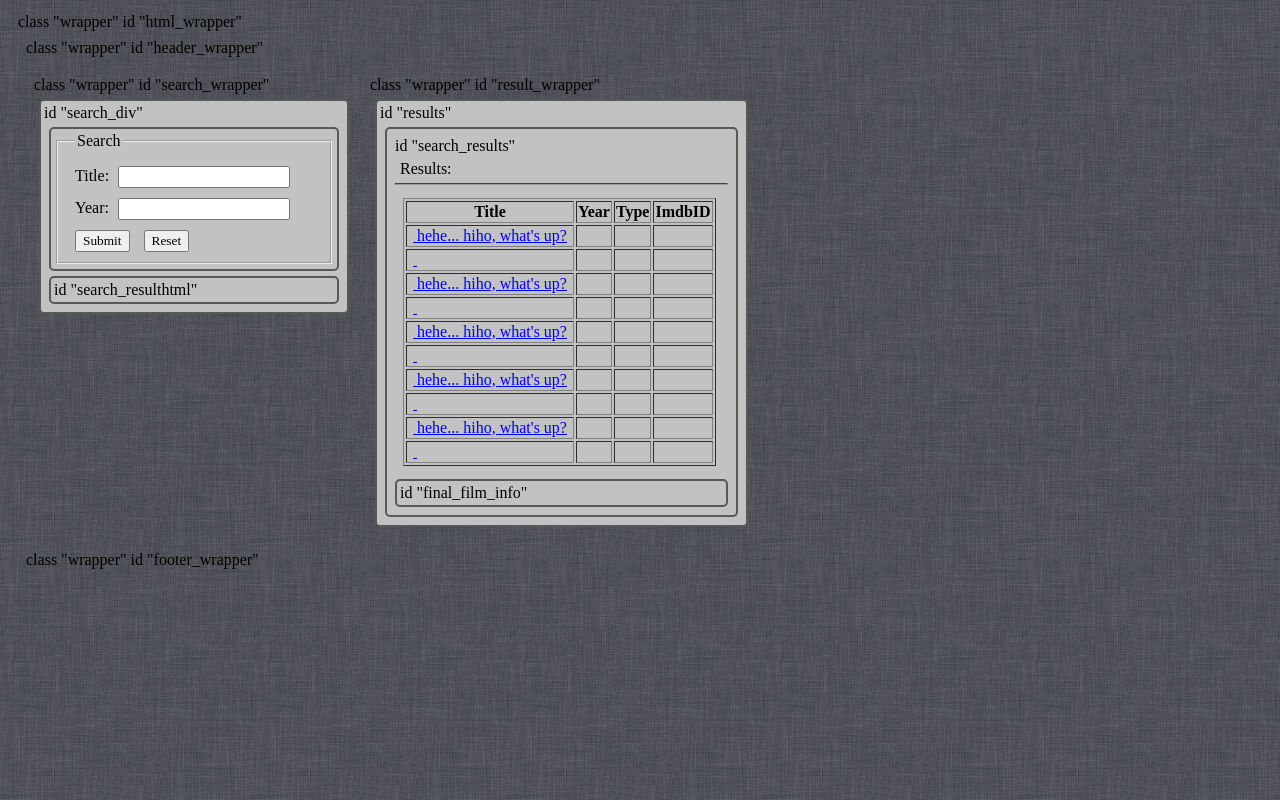
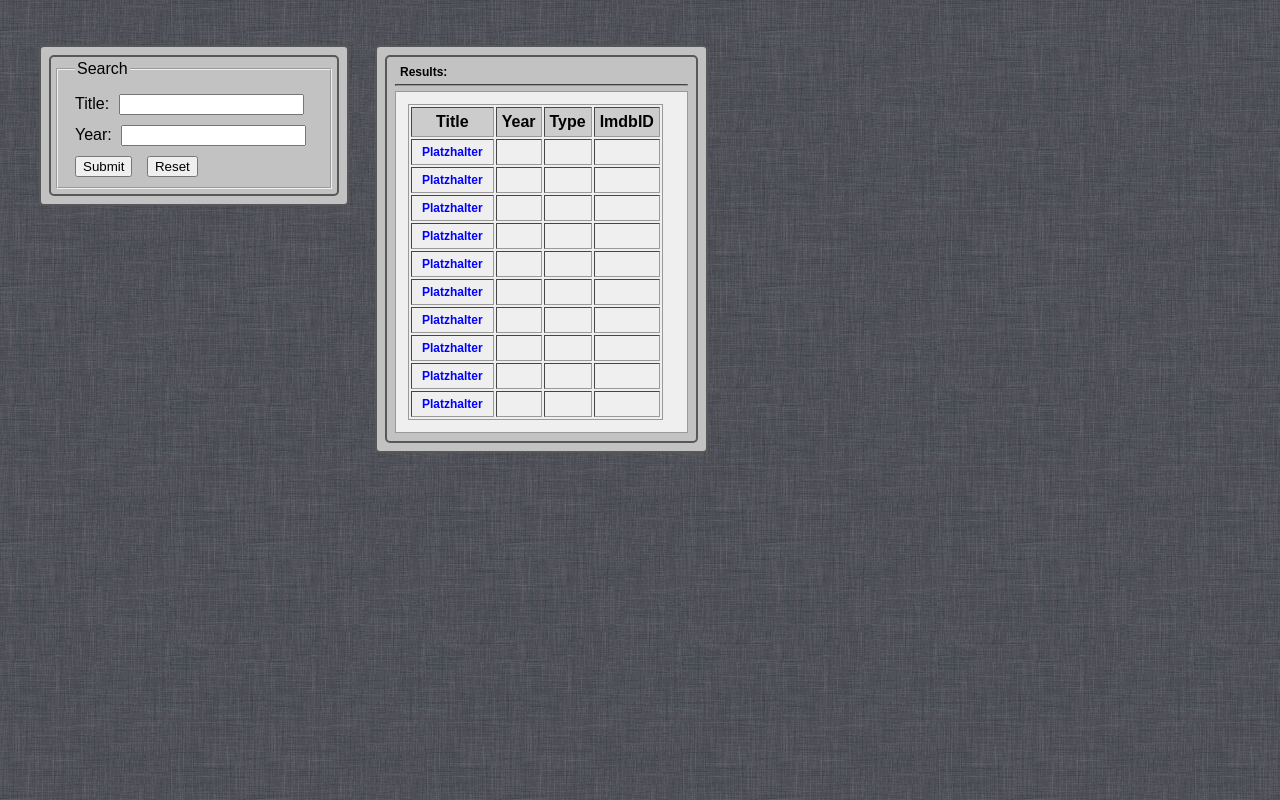
Before and after one commit to Sheypex/Movie-Searching, a plain HTML site: page Index.html in a window 1280 px wide. Drawn offline with Linux system fonts and the light colour scheme.

Commit message:
v1.0
The #1.

```diff
--- a/Index.html
+++ b/Index.html
@@ -8,11 +8,11 @@
 <script type="text/javascript" src="javascript.js"></script>
 <title>MFLS - My Film Lookup-Site</title>
 <body>
-<div class="wrapper" id="html_wrapper">class "wrapper" id "html_wrapper"
-  <div class="wrapper" id="header_wrapper">class "wrapper" id "header_wrapper"</div>
+<div class="wrapper" id="html_wrapper"><span class="removeInFinalVersion">class "wrapper" id "html_wrapper"</span>
+  <div class="wrapper" id="header_wrapper"><span class="removeInFinalVersion">class "wrapper" id "header_wrapper"</span></div>
   <div class="wrapper" id="body_wrapper">
-    <div class="wrapper" id="search_wrapper">class "wrapper" id "search_wrapper"
-      <div id="search_div">id "search_div"
+    <div class="wrapper" id="search_wrapper"><span class="removeInFinalVersion">class "wrapper" id "search_wrapper"</span>
+      <div id="search_div"><span class="removeInFinalVersion">id "search_div"</span>
         <div id="search_input"><!--id "search_input"<br />-->
           <form action="" method="post" name="search_form" class="form" id="search_form" title="search_form" onSubmit="" onClick="">
             <fieldset>
@@ -30,14 +30,14 @@
             </fieldset>
           </form>
         </div>
-        <div id="search_resulthtml_div">id "search_resulthtml"<br />
+        <div id="search_resulthtml_div" class="removeInFinalVersion2"><span class="removeInFinalVersion">id "search_resulthtml"<br /></span>
           <span id="search_resulthtml"></span></div>
       </div>
     </div>
-    <div class="wrapper" id="result_wrapper">class "wrapper" id "result_wrapper"
-      <div id="results">id "results"
+    <div class="wrapper" id="result_wrapper"><span class="removeInFinalVersion">class "wrapper" id "result_wrapper"</span>
+      <div id="results"><span class="removeInFinalVersion">id "results"</span>
         <div id="search_results">
-          <p>id "search_results"</p>
+          <span class="removeInFinalVersion"><p>id "search_results"</p></span>
           <p><a name="result_anker">Results:</a></p>
           <hr />
           <table>
@@ -115,17 +115,17 @@
                   </tbody>
                   <script>
 				    var view = {
-				      hi: "hehe"
+				      platzhalter: "Platzhalter"
 				    };
-				    var out = Mustache.render("{{hi}}... {{>hi}}, what's up?",view, {hi: "hiho"});
-				    $(".search_result_table tr:nth-child(2n + 1) td a").append(out);
+				    var out = Mustache.render("{{platzhalter}}",view, {});
+				    $(".search_result_table tr:nth-child(1n + 1) td a").html(out);
 				</script>
                 </table></td>
               <td><div id="detailed_film_info"><!--id "detailed_film_info"-->
                   <table>
                     <tr>
                       <td>
-                        <a id="detailed_film_info_poster_link" href=""> <img id="detailed_film_info_poster" src="background_tile.jpg" alt="Movie poster not found, sorry!" width="300" height="450" /></a>
+                        <a id="detailed_film_info_poster_link" href=""> <img id="detailed_film_info_poster" src="" alt="Movie poster not found, sorry!" width="300" height="450" /></a>
                       </td>
                       <td id="detailed_film_info_info-td" >
                         <p>"<span id="detailed_film_info_title"></span>" (<span id="detailed_film_info_year"></span>) | <span id="detailed_film_info_type"></span> <br />
@@ -150,12 +150,12 @@
               </td>
             </tr>
           </table>
-          <div id="final_film_info">id "final_film_info"</div>
+          <div id="final_film_info" class="removeInFinalVersion2"><span class="removeInFinalVersion">id "final_film_info"</span></div>
         </div>
       </div>
     </div>
   </div>
-  <div class="wrapper" id="footer_wrapper">class "wrapper" id "footer_wrapper"</div>
+  <div class="wrapper" id="footer_wrapper"><span class="removeInFinalVersion">class "wrapper" id "footer_wrapper"</span></div>
 </div>
 </body>
 </html>
--- a/Stylesheet.css
+++ b/Stylesheet.css
@@ -1,9 +1,59 @@
 @charset "utf-8";
 /* CSS Document */
 * {
-	font-family: "MS Serif", "New York", serif;
+	font-family: arial, verdana, sans-serif;
 	margin: 5px;
 	word-break: normal;
+}
+body {
+	color: #000000;
+	background-color:#ffffff;
+	font-family: arial, verdana, sans-serif;
+	background-image: url(background_tile.jpg);
+	background-repeat: repeat;
+}
+a {
+	font-family: arial, verdana, sans-serif;
+	font-size:12px;
+	font-weight:bold;
+}
+a:link {
+	color:#0000ff;
+	text-decoration:none;
+}
+a:visited {
+	color:#333399;
+	text-decoration:none;
+}
+a:hover {
+	background-color:#e9e9e9;
+	text-decoration:underline;
+}
+a:active {
+	color:#0033ff;
+	text-decoration:underline;
+}
+h1 {
+	font-size:18pt;
+}
+p {
+	font-size:12pt;
+}
+table {
+	background-color:#efefef;
+	border-style:solid;
+	border-width:1px;
+	border-color:#999999;
+	vertical-align: top;
+}
+th {
+	background-color:#cccccc;
+	font-weight:bold;
+	padding:5px;
+}
+td {
+	padding:5px;
+	vertical-align: top;
 }
 #search_wrapper {
 	display: inline-block;
@@ -33,7 +83,6 @@ div {
 #results {
 	background-color: #C2C2C2;
 }
-
 #raw_data {
 }
 #body_wrapper {
@@ -44,22 +93,11 @@ div {
 Form {
 	margin: 0px;
 }
-
-
-body {
-	background-image: url(background_tile.jpg);
-	background-repeat: repeat;
-}
 .search_result_table {
 	display: inline-block;
 }
-
 #header_wrapper {
 }
-table {
-	vertical-align: top;
-}
-
 #footer_wrapper {
 }
 Fieldset {
@@ -72,15 +110,12 @@ Fieldset {
 	padding-left: 5px;
 	margin-left: 5px;
 }
-
 .Btn {
 	margin-top: 5px;
 	margin-right: 5px;
 	margin-bottom: 0px;
 	margin-left: 5px;
 }
-
-
 #html_wrapper {
 }
 hr {
@@ -92,6 +127,3 @@ hr {
 #detailed_film_info {
 	display: none;
 }
-td {
-	vertical-align: top;
-}
--- a/javascript.js
+++ b/javascript.js
@@ -1,6 +1,11 @@
 String.prototype.contains = function(it) {
     return this.indexOf(it) !== -1;
 };
+
+var takeOutDebug = function() {
+	$(".removeInFinalVersion").html("");				/* .removeInFinalVersion is used to take out code-parts completely, */
+	$(".removeInFinalVersion2").css("display", "none");	/* .removeInFinalVersion2 to prevent them from being shown, preventing possible errors on sides of jQuery that would occure if the code-part were taken out completely*/
+}
 
 var search_form_submit = function() {
     /*Linked to search_div onSubmit event!!!*/
@@ -24,6 +29,9 @@ var detailed_film_info_submit = function(titleToSearch) {
 /* http://www.omdbapi.com/?s= &i= &t= &y= &r= &plot= &callback= &tomatoes= */
 
 $(document).ready(function() {
+	/*#-#-#-#-#-#-#-#-#-#-#-#-#-#-#-#-#-#-#-#-*/
+	/*#-#-#-#-#-*/takeOutDebug(); /*#-#-#-#-#-*/
+	/*#-#-#-#-#-#-#-#-#-#-#-#-#-#-#-#-#-#-#-#-*/
     $("input[type=submit]").on("click", function(e) {
         e.preventDefault();
         var url = search_form_submit();
```
Also changed, not shown: package.json (deleted, +0 -21 lines), .travis.yml (deleted), dwp-arrows-web.png (deleted), forward_arrow_next_left.png (deleted), forward_arrow_next_left2.png (deleted), forward_arrow_next_right.png (deleted), forward_arrow_next_right2.png (deleted), reload_circle.png (deleted), 4 other files.
